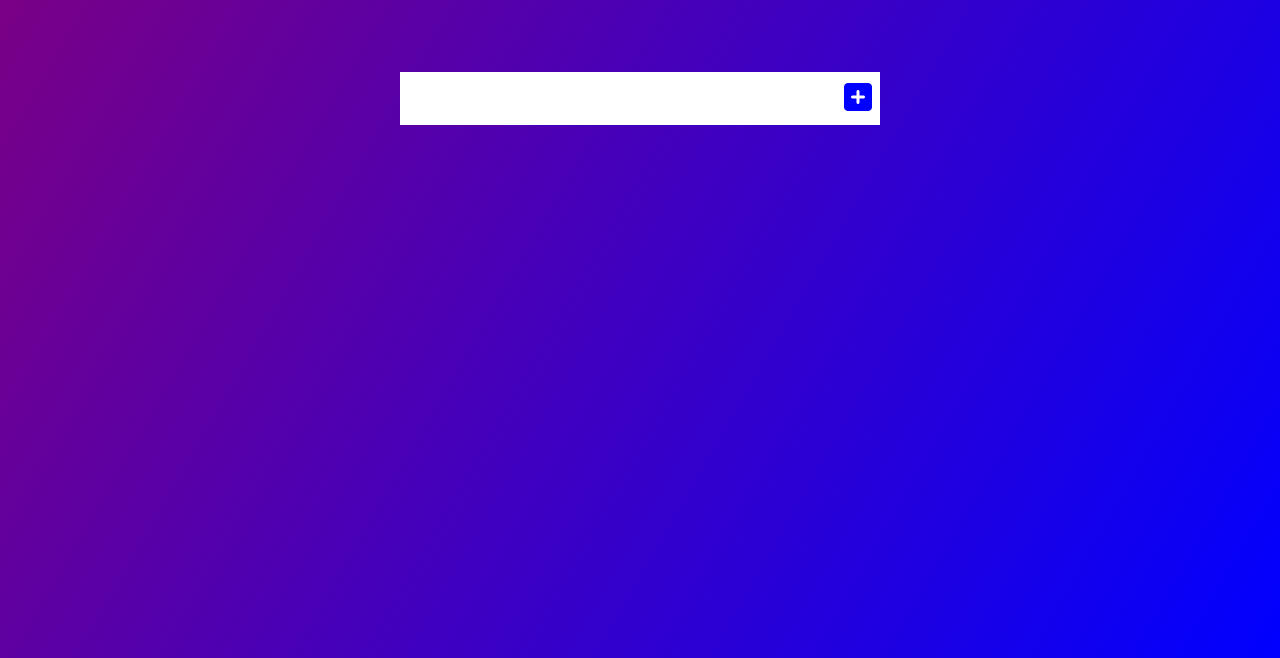
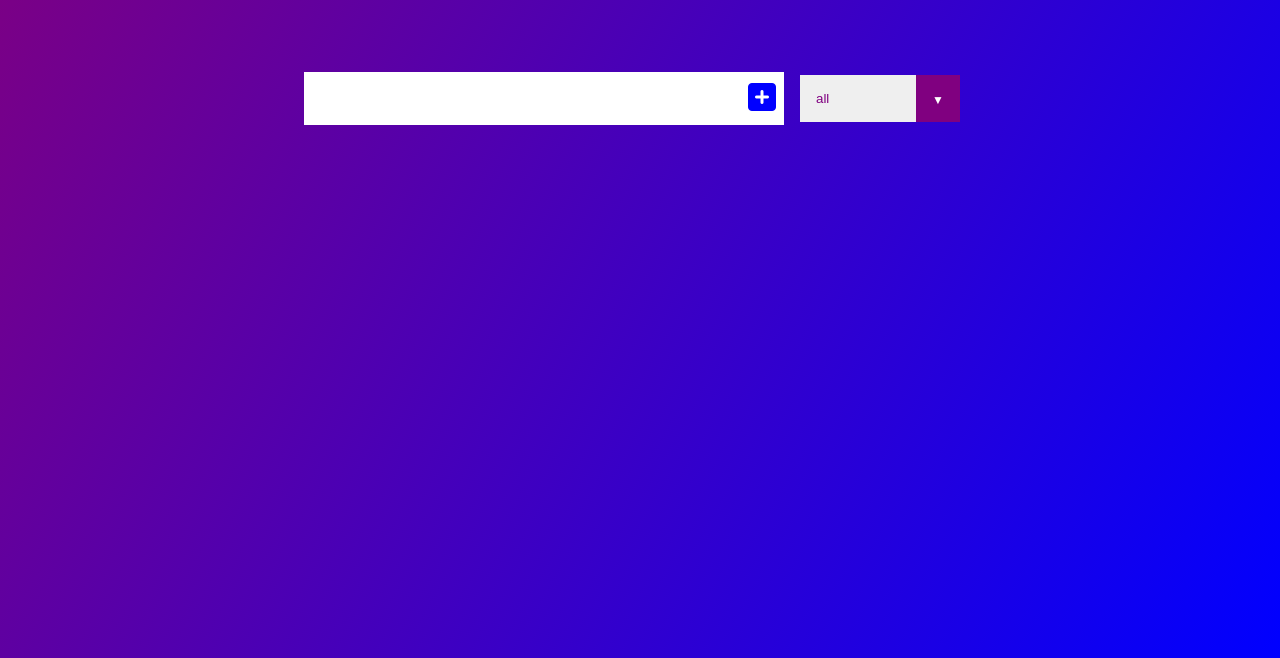
Before and after one commit to Usmuuuu/To-Do-App, a plain HTML site: page index.html in a window 1280 px wide. Shown: the part 142-800 px from the top of the page. Drawn offline with Linux system fonts and the light colour scheme.

Commit message:
With Forms

```diff
--- a/app.js
+++ b/app.js
@@ -41,7 +41,11 @@ function deletecheck(e) {
     //delete todo
     if (item.classList[0] === "trash-btn") {
         const todo = item.parentElement;
-        todo.remove();
+        //animation
+        todo.classList.add("fall");
+        todo.addEventListener('transitionend', function () {
+            todo.remove();
+        });
     }
     //check mark
     if (item.classList[0] === "complete-btn") {
--- a/index.html
+++ b/index.html
@@ -23,6 +23,13 @@
         <button class="todo-button" type="submit">
             <i class="fas fa-plus-square"></i>
         </button>
+        <div class="select">
+            <select name="todos" class="filter-todo">
+                <option value="all">all</option>
+                <option value="completed ">completed</option>
+                <option value="uncompleted">uncompleted</option>
+            </select>
+        </div>
     </form>
     <div class="todo-container">
         <ul class="todo-list">
--- a/style.css
+++ b/style.css
@@ -60,6 +60,7 @@
     display: flex;
     justify-content: space-between;
     align-items: center;
+    transition: all 0.5s ease;
 }
 
 .todo li{
@@ -90,3 +91,40 @@
     text-decoration: line-through,;
     opacity: 0.5;
 }
+.fall{
+    transform: translateY(8rem) rotateZ(20deg);
+    opacity: 0;
+}
+select{
+   -webkit-appearance: none;
+   -moz-appearance: none;
+   appearance: none;
+   outline: none;
+   border: none;
+}
+.select{
+   margin: 1rem;
+   position: relative;
+   overflow: hidden;
+}
+select{
+   color: #800080;
+   width: 10rem;
+   cursor: pointer;
+   padding: 1rem;
+}
+.select::after{
+   content: "\25bc";
+   font-size: 0.75rem;
+   position: absolute;
+   background-color:#800080;
+   top: 0;
+   right: 0;
+   padding: 1rem;
+   pointer-events: none;
+   transition: all 0.9s ease;
+}
+.select:hover::after{
+   background: white;
+   color: #800080;
+}
```
Lines whose indentation alone changed are shown as unchanged.
